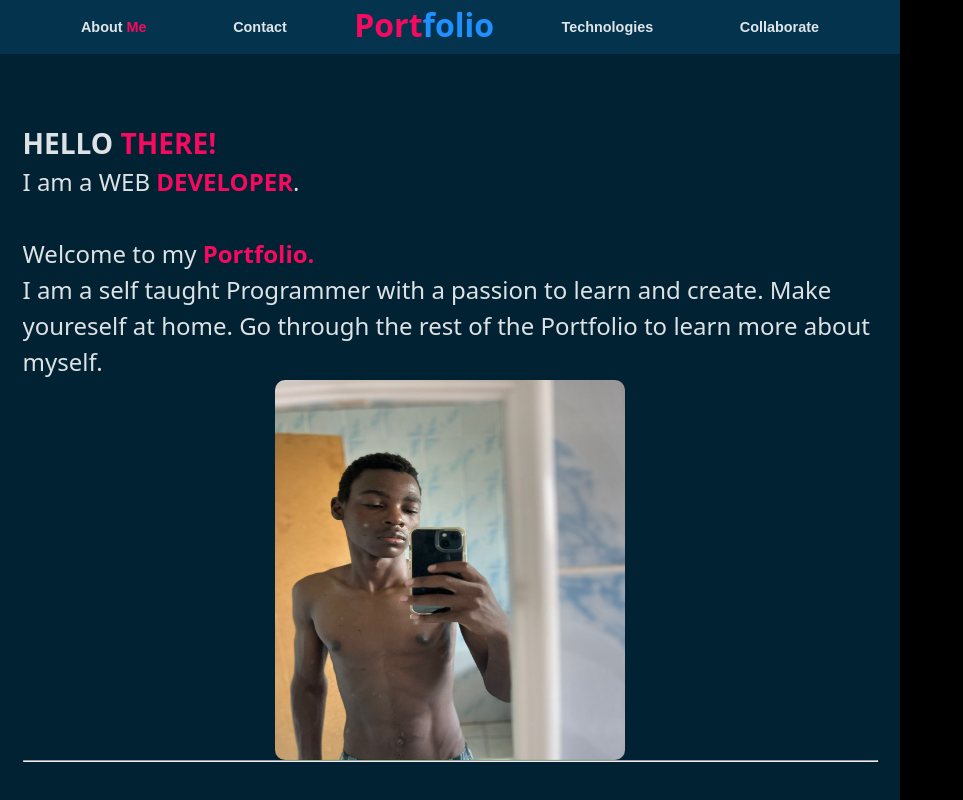
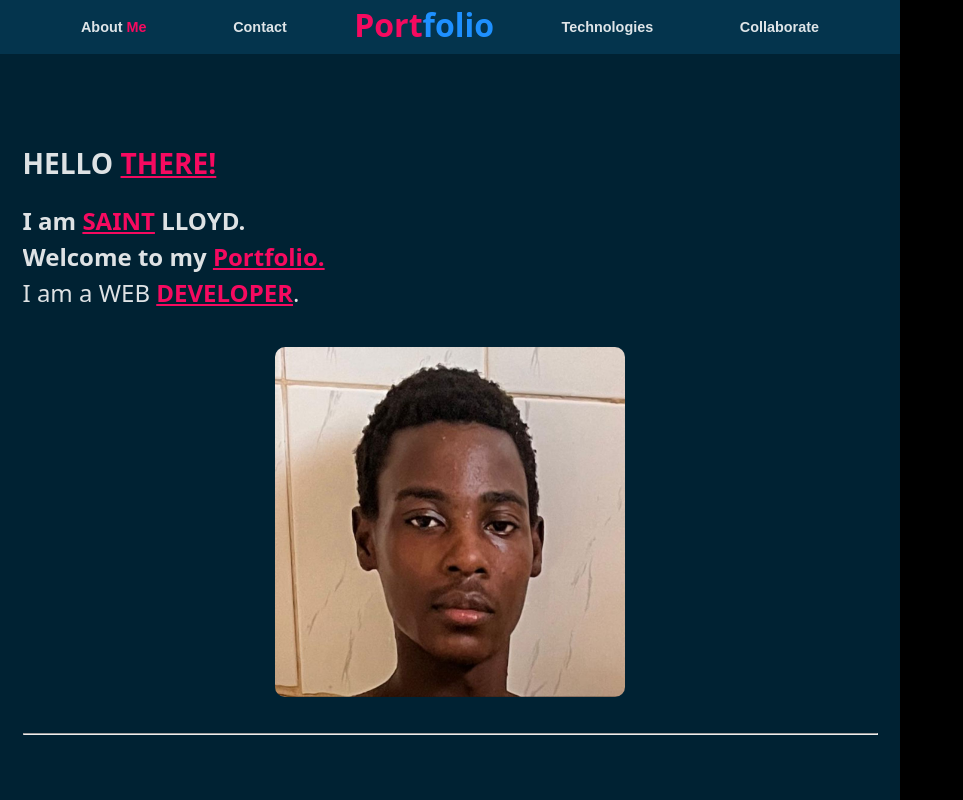
Before and after one commit to MrLloyd808/myewportfolio, a React (Vite) app: page / in a window 1280 px wide. Shown: the whole page, without its empty margins (0-963 px from the left). Built offline with nearby package versions, Linux system fonts and the light colour scheme.

Commit message:
added image ig

```diff
--- a/src/Components/AboutMobile.jsx
+++ b/src/Components/AboutMobile.jsx
@@ -1,20 +1,22 @@
 import React from 'react'
-import url from "./assets/image2.jpg"
+import url from "./assets/image3.jpg"
 export default function AboutMobile() {
   return (
 
     <section className='about-mobile'>
-      <h3 className='left'>HELLO <b className='orange-text'>THERE!</b></h3>
-      <p className='left'>
-        I am a WEB <b className='orange-text'>DEVELOPER</b>.</p>
-        <p>
-        <br/>
-        Welcome to my <b className='orange-text'>Portfolio. <br/></b>
-        I am a self taught Programmer with a passion to learn and create.
-        Make youreself at home. Go through the rest of the Portfolio to learn more about myself.
-      </p>
+      <h3 className='left hero'>HELLO <b className='orange-text underline'>THERE!</b></h3>
+
+        <h4>
+          <b>
+        </b>
+        I am <b className='orange-text underline'>SAINT</b> LLOYD.<br />
+         Welcome to my <b className='orange-text underline'>Portfolio.</b>
+      </h4><p className='left'>
+        I am a WEB <b className='orange-text underline'>DEVELOPER</b>.</p>
+      <br />
+
       <img src={url} alt="About Me" className='my-img' />
-
+    <br />
       <hr/>
     </section>
 
--- a/src/Components/StyledComponents/HeaderMobile.css
+++ b/src/Components/StyledComponents/HeaderMobile.css
@@ -133,7 +133,7 @@
 
   .my-img {
     width: 350px;
-    height: 380px;
+    height: 350px;
     border-radius: 10px;
     margin-top: 9%;
     display: block;
@@ -144,4 +144,15 @@
     overflow: hidden;
   }
 
+  .hero {
+    margin: 2.3% 0;
   }
+
+  hr {
+    background: #04344d;
+  }
+
+  .underline {
+    text-decoration: underline;
+    text-decoration-color: linear-gradient(to right, yellow, #0072ff);
+  }
--- a/src/index.css
+++ b/src/index.css
@@ -16,6 +16,9 @@
   margin: 0;
   color: rgba(255, 255, 255, 0.87);
   overflow-x: hidden;
+  ::-webkit-scrollbar {
+    display: none;
+  }
 }
 
 body {
```
Also changed, not shown: src/Components/TechnologiesMobile.jsx (added, +15 -0 lines).
